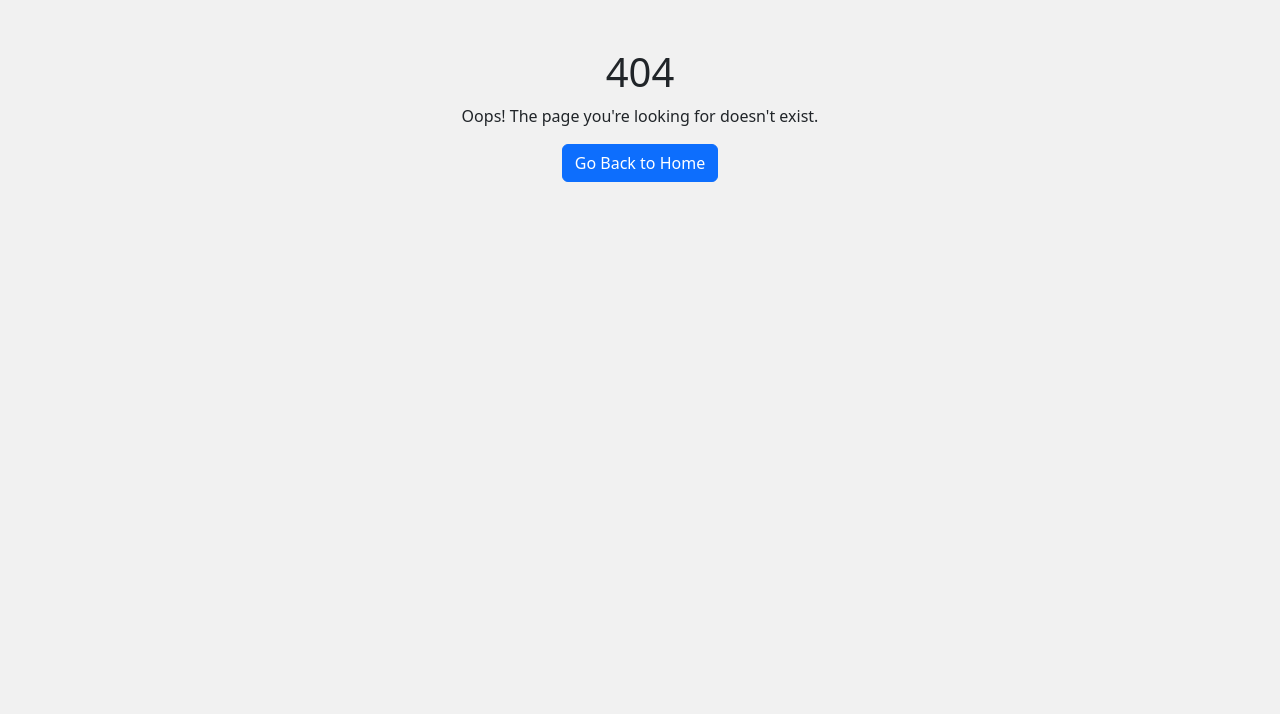
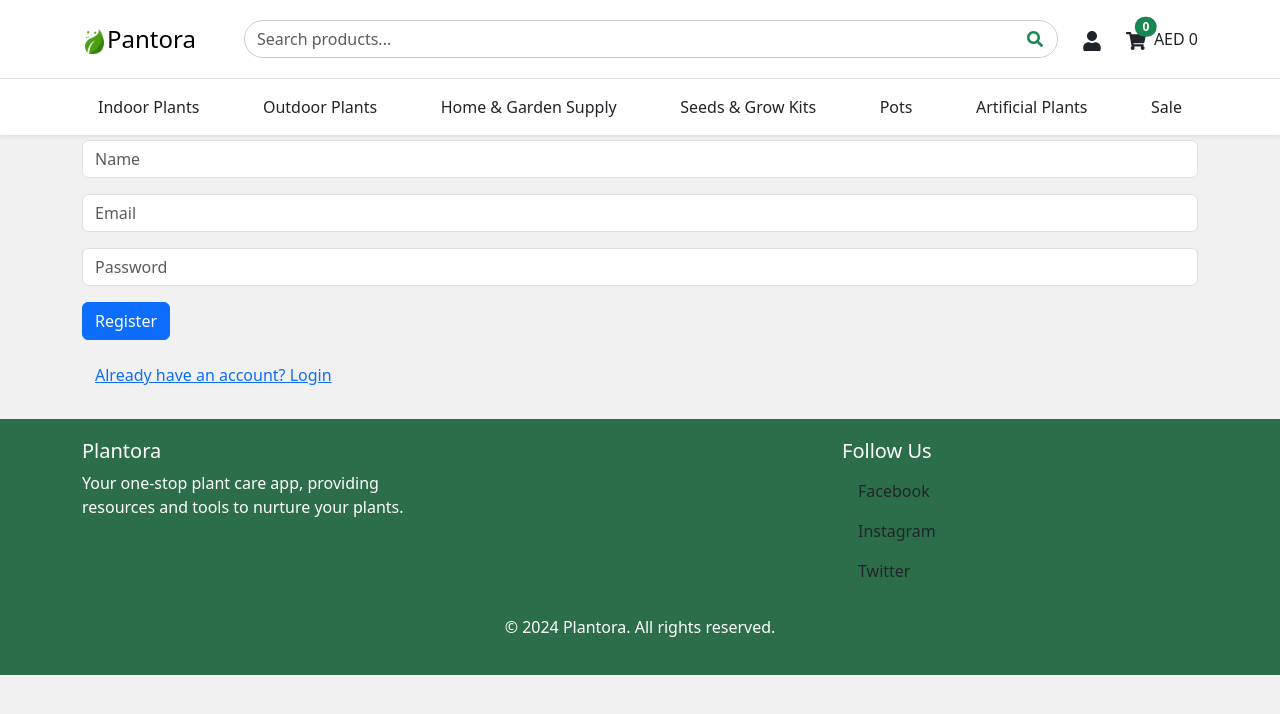
Before and after one commit to remyampr/MERN-PlantShop, a React (Vite) app in the folder client/: page /register in a window 1280 px wide. Before the commit this address had no page. Shown: the top 714 px of the page. Built offline with nearby package versions, Linux system fonts and the light colour scheme.

Commit message:
added login and register

```diff
--- a/client/src/Redux/productsSlice.jsx
+++ b/client/src/Redux/productsSlice.jsx
@@ -64,7 +64,7 @@ const productSlice = createSlice({
     },
     addToCart: (state, action) => {
       const existingItem = state.cart.find(
-        (item) => item.id === action.payload.id
+        (item) => item._id === action.payload._id
       );
       if (existingItem) {
         existingItem.quantity += 1;
@@ -74,7 +74,7 @@ const productSlice = createSlice({
       }
     },
     removeFromCart: (state, action) => {
-      const existingItem = state.cart.find((item) => item.id === action.payload);
+      const existingItem = state.cart.find((item) => item._id === action.payload);
 
       if (existingItem) {
         if (existingItem.quantity > 1) {
@@ -82,9 +82,12 @@ const productSlice = createSlice({
           existingItem.quantity -= 1;
         } else {
           // Remove the item from the cart if quantity is 1
-          state.cart = state.cart.filter((item) => item.id !== action.payload);
+          state.cart = state.cart.filter((item) => item._id !== action.payload);
         }
       }
+    },
+    clearCart: (state) => {
+      state.cart = [];
     },
   },
 });
@@ -103,5 +106,6 @@ export const {
   removeFromCart,
   searchProducts,
   clearSearch,
+  clearCart
 } = productSlice.actions;
 export default productSlice.reducer;
--- a/client/src/component/CartPage.jsx
+++ b/client/src/component/CartPage.jsx
@@ -15,8 +15,8 @@ const CartPage = () => {
   const totalPrice=useSelector(selectTotalPrice);
   // console.log("Total Price :",totalPrice);
 
-  const handleDelete = (id) => {
-    dispatch(removeFromCart(id));
+  const handleDelete = (_id) => {
+    dispatch(removeFromCart(_id));
   };
 
   const handleAdd=(item)=>{
@@ -39,14 +39,14 @@ const CartPage = () => {
           </Col>
         ) : (
           cartItems.map((item) => (
-            <Col xs={12} md={10} lg={10} className="left" key={item.id}>
+            <Col xs={12} md={10} lg={10} className="left" key={item._id}>
               <Card className="mb-3 cart-plant-card">
                 <Row>
                   <Col md={3} className="cart-img-container">
                     <Card.Img
                       variant="top"
                       className="cart-plant-card-image"
-                      src={`/images/${item.image}`}
+                      src={`http://localhost:5100${item.image}`}
                       alt={item.name}
                       loading="lazy"
                     />
@@ -69,13 +69,13 @@ const CartPage = () => {
                           <Button
                             variant="danger"
                             size="sm"
-                            onClick={() => handleDelete(item.id)}
+                            onClick={() => handleDelete(item._id)}
                           >
                             -
                           </Button>
                       <FaTrash
                         className="cart-delete-icon"
-                        onClick={() => handleDelete(item.id)}
+                        onClick={() => handleDelete(item._id)}
                       />
                       </div>
                     </Card.Body>
@@ -95,7 +95,7 @@ const CartPage = () => {
             <ul className="list-unstyled">
                 {
                     cartItems.map((item)=> (
-                        <li key={item.id}
+                        <li key={item._id}
                         className="d-flex justify-content-between">
                             <span>{item.name} * {item.quantity }</span>
                             <span>AED {item.price * item.quantity}</span>
--- a/client/src/component/HeaderSection.jsx
+++ b/client/src/component/HeaderSection.jsx
@@ -1,4 +1,4 @@
-import React, { useState } from 'react';
+import React, {useEffect, useState } from 'react';
 import {
   Navbar,
   Nav,
@@ -12,9 +12,58 @@ import { FaSearch, FaUser, FaBars, FaTimes, FaShoppingCart } from "react-icons/f
 
 import "../style/HeaderSection.css"
 import { useDispatch, useSelector } from 'react-redux';
-import { selectTotalPrice,searchProducts } from '../Redux/productsSlice';
+import { selectTotalPrice,searchProducts,clearCart } from '../Redux/productsSlice';
+import axios from "axios";
+import { useNavigate } from "react-router-dom";
+
 
 const HeaderSection = () => {
+
+// for Login
+const [isAuthenticated, setIsAuthenticated] = useState(false);
+const [userName] = useState("");
+  const navigate = useNavigate();
+
+  useEffect(() => {
+    const token = localStorage.getItem("token");
+    if (token) {
+      setIsAuthenticated(true);
+    } else {
+      setIsAuthenticated(false);
+    }
+  }, []);
+
+
+
+  // const handleLogout = () => {
+  //   localStorage.removeItem("token"); // Remove token
+  //   setIsAuthenticated(false);
+  //   navigate("/login");
+  // };
+
+  const handleCartClick = () => {
+    if (!isAuthenticated) {
+      navigate("/login"); // Redirect to login if not authenticated
+    } else {
+      navigate("/cart"); // Proceed to cart if authenticated
+    }
+  };
+
+
+// for Login
+
+
+//
+
+const handleLogout = () => {
+  localStorage.removeItem("token");
+  localStorage.removeItem("user");
+  setIsAuthenticated(false);
+  dispatch(clearCart()); // Clear the cart when logging out
+  navigate("/login");
+};
+//
+
   const [showSearch, setShowSearch] = useState(false);
   const [showMenu, setShowMenu] = useState(false);
 
@@ -86,11 +135,15 @@ const handleSearch=(event)=>{
                 {showSearch ? <FaTimes size={20} /> : <FaSearch size={20} />}
               </button>
 
-              <Nav.Link as={NavLink} to="#account" className="p-0 user">
+              <Nav.Link as={NavLink} to={isAuthenticated ? "/profile" : "/login"} className="p-0 user">
                 <FaUser size={20} />
               </Nav.Link>
+               {/* Show Logout Button if Logged In  */}
+               {isAuthenticated && (
+        <button onClick={handleLogout}>Logout</button>
+      )}
 
-              <Nav.Link as={NavLink} to="/cart" className="d-flex align-items-center p-0 cart">
+              <Nav.Link onClick={handleCartClick} className="d-flex align-items-center p-0 cart">
                 <div className="position-relative">
                   <FaShoppingCart size={20} />
                   <span className="position-absolute top-0 start-100 translate-middle badge rounded-pill bg-success">
--- a/client/src/component/Home.jsx
+++ b/client/src/component/Home.jsx
@@ -2,6 +2,7 @@ import { useDispatch, useSelector } from "react-redux"
 import { useEffect } from "react";
 import { setProducts } from "../Redux/productsSlice";
 import ProductListing from "./ProductListing";
+import axios from "axios";
 
 const Home = () => {
 
@@ -10,22 +11,38 @@ const filteredProducts = useSelector((state) => state.products.filteredProducts)
 
 
 
-useEffect(()=>{
-  fetch('/data/plantData.json')
-  .then((response)=>{
-    if(!response){
-      throw new Error("Failed to fetch Produtcs from json file");
-    }
-    return response.json();
-  })
-  .then((produtsData)=>{
-    // console.log('Fetched Products:', produtsData);
-    dispatch(setProducts(produtsData));
-  })
-  .catch((error)=>{
-    console.error(error);
-  })
-},[dispatch]);
+// useEffect(()=>{
+
+//   fetch('/data/plantData.json')
+//   .then((response)=>{
+//     if(!response){
+//       throw new Error("Failed to fetch Produtcs from json file");
+//     }
+//     return response.json();
+//   })
+//   .then((produtsData)=>{
+//     // console.log('Fetched Products:', produtsData);
+//     dispatch(setProducts(produtsData));
+//   })
+//   .catch((error)=>{
+//     console.error(error);
+//   })
+// },[dispatch]);
+
+
+useEffect(() => {
+  // Fetch products from the backend using Axios
+  axios.get('http://localhost:5100/api/products') // Replace with your API endpoint
+    .then((response) => {
+
+      if (response.status === 200) {
+        dispatch(setProducts(response.data)); // Dispatch the fetched data to Redux store
+      }
+    })
+    .catch((error) => {
+      console.error("Error fetching products:", error);
+    });
+}, [dispatch]);
 
 
 
--- /dev/null
+++ b/client/src/component/Login.jsx
@@ -0,0 +1,79 @@
+import React, { useState } from "react";
+import { Button, Form, Alert } from "react-bootstrap";
+import axios from "axios";
+import { useNavigate } from "react-router-dom";
+
+const Login = () => {
+  const [email, setEmail] = useState("");
+  const [password, setPassword] = useState("");
+  const [error, setError] = useState(""); // Store error messages
+  const navigate = useNavigate(); // For redirection after login
+
+  const handleLogin = async (e) => {
+    e.preventDefault();
+    setError(""); // Clear any previous errors
+
+    try {
+      const response = await axios.post("http://localhost:5100/api/auth/login", {
+        email,
+        password,
+
+      });
+
+      // Extract the token and user details from the response
+      const { token, User } = response.data;
+      console.log("Token:: ",token,User)
+
+      // Store token in localStorage (or sessionStorage)
+      localStorage.setItem("token", token);
+      localStorage.setItem("user", JSON.stringify(User)); // Store user details
+
+        // Force a page reload to update authentication state
+        window.location.href = '/cart';
+
+      alert("Login successful!");
+
+      // // Redirect user
+      // navigate("/");
+      // // navigate("/cart");
+    } catch (error) {
+      console.error("Login failed:", error.response?.data?.message || error.message);
+    }
+  };
+
+  return (
+    <div className="container mt-5">
+    <Form onSubmit={handleLogin}>
+      {error && <Alert variant="danger">{error}</Alert>}
+      <Form.Group className="mb-3">
+        <Form.Control
+          type="email"
+          value={email}
+          onChange={(e) => setEmail(e.target.value)}
+          placeholder="Email"
+          required
+        />
+      </Form.Group>
+      <Form.Group className="mb-3">
+        <Form.Control
+          type="password"
+          value={password}
+          onChange={(e) => setPassword(e.target.value)}
+          placeholder="Password"
+          required
+        />
+      </Form.Group>
+      <Button type="submit" variant="primary">Login</Button>
+    </Form>
+
+    <div className="mt-3">
+        <Button variant="link" onClick={() => navigate("/register")}>
+          New user? Register here
+        </Button>
+      </div>
+
+  </div>
+  );
+};
+
+export default Login;
--- a/client/src/component/ProductDetails.jsx
+++ b/client/src/component/ProductDetails.jsx
@@ -10,7 +10,7 @@ const {productId}=useParams();
 const dispatch=useDispatch();
 const products=useSelector((state)=>state.products.products);
 
-const product = products.find((p) => p.id === Number(productId));
+const product = products.find((p) => p._id === String(productId));
 
 if (!product) {
   // console.log("inside Product details products array  :",products);
@@ -32,7 +32,7 @@ if (!product) {
       <Row className="justify-content-center">
         <Col md={6}>
           <Image
-            src={`/images/${product.image}`}
+            src={`http://localhost:5100${product.image}`}
             alt={product.name}
             fluid
             rounded
--- a/client/src/component/ProductListing.jsx
+++ b/client/src/component/ProductListing.jsx
@@ -2,13 +2,21 @@ import { useDispatch } from "react-redux";
 import { addToCart } from "../Redux/productsSlice";
 import CarouselSection from "./CarouselSection";
 import { Card, Button } from 'react-bootstrap';
-import { Link } from "react-router-dom";
+import { Link,useNavigate } from "react-router-dom";
 import "../style/ProductListing.css"
 
 const ProductListing = ({products,showCarousel=false}) => {
   const dispatch = useDispatch();
+  const navigate = useNavigate();
 
   const handleAddToCart = (product) => {
+    const token = localStorage.getItem("token");
+    if (!token) {
+      // If no token, redirect to login
+      navigate("/login");
+      return;
+    }
+     // If authenticated, add to cart
     dispatch(addToCart(product));
     console.log("Cart items : ",product);
   };
@@ -31,11 +39,11 @@ if (!Array.isArray(products) || products.length === 0) {
                 <div className="row g-4">
                     {
                    products.map((product)=>(
-                    <div key={product.id} className="col-12 col-sm-6 col-md-3 col-lg-3">
+                    <div key={product._id} className="col-12 col-sm-6 col-md-3 col-lg-3">
                     <Card className="plant-card neumorphic-card">
                       <Card.Img
                         variant="top"
-                        src={`/images/${product.image}`}
+                        src={`http://localhost:5100${product.image}`}
                         alt={product.name}
                         className="plant-card-image"
                         loading="lazy"
@@ -54,7 +62,7 @@ if (!Array.isArray(products) || products.length === 0) {
                         >
                           Add to Cart
                         </Button>
-                        <Link to={`/product-details/${product.id}`} className="btn btn-info mt-2
+                        <Link to={`/product-details/${product._id}`} className="btn btn-info mt-2
                         plant-card-link ">
                       View Details
                     </Link>
--- /dev/null
+++ b/client/src/component/ProtectedRoute.jsx
@@ -0,0 +1,14 @@
+import { Navigate } from "react-router-dom";
+
+const ProtectedRoute = ({ children }) => {
+  const token = localStorage.getItem("token");
+
+  if (!token) {
+    alert("You must be logged in to access this page.");
+    return <Navigate to="/login" />;
+  }
+
+  return children;
+};
+
+export default ProtectedRoute;
--- /dev/null
+++ b/client/src/component/Register.jsx
@@ -0,0 +1,85 @@
+// Register.jsx
+import React, { useState } from "react";
+import { Button, Form, Alert } from "react-bootstrap";
+import axios from "axios";
+import { useNavigate } from "react-router-dom";
+
+const Register = () => {
+  const [email, setEmail] = useState("");
+  const [password, setPassword] = useState("");
+  const [name, setName] = useState("");
+  const [error, setError] = useState("");
+  const navigate = useNavigate(); // For redirection after registration
+
+  const handleRegister = async (e) => {
+    e.preventDefault();
+    setError(""); // Clear any previous errors
+
+    try {
+      const response = await axios.post("http://localhost:5100/api/auth/register", {
+        email,
+        password,
+        name,
+      });
+
+      const { token, User } = response.data;
+
+      // Store token in localStorage
+      localStorage.setItem("token", token);
+      localStorage.setItem("user", JSON.stringify(User)); // Store user details
+
+      // Force a page reload to update authentication state
+      window.location.href = '/cart';
+
+      alert("Registration successful!");
+    } catch (error) {
+      console.error("Registration failed:", error.response?.data?.message || error.message);
+      setError("Registration failed. Try again.");
+    }
+  };
+
+  return (
+    <div className="container mt-5">
+      <Form onSubmit={handleRegister}>
+        {error && <Alert variant="danger">{error}</Alert>}
+
+        <Form.Group className="mb-3">
+          <Form.Control
+            type="text"
+            value={name}
+            onChange={(e) => setName(e.target.value)}
+            placeholder="Name"
+            required
+          />
+        </Form.Group>
+        <Form.Group className="mb-3">
+          <Form.Control
+            type="email"
+            value={email}
+            onChange={(e) => setEmail(e.target.value)}
+            placeholder="Email"
+            required
+          />
+        </Form.Group>
+        <Form.Group className="mb-3">
+          <Form.Control
+            type="password"
+            value={password}
+            onChange={(e) => setPassword(e.target.value)}
+            placeholder="Password"
+            required
+          />
+        </Form.Group>
+
+        <Button type="submit" variant="primary">Register</Button>
+      </Form>
+      <div className="mt-3">
+        <Button variant="link" onClick={() => navigate("/login")}>
+          Already have an account? Login
+        </Button>
+      </div>
+    </div>
+  );
+};
+
+export default Register;
```
Also changed, not shown: client/src/main.jsx (+15 -1 lines), 1 other file (tests, documents, lock files or other folders).
